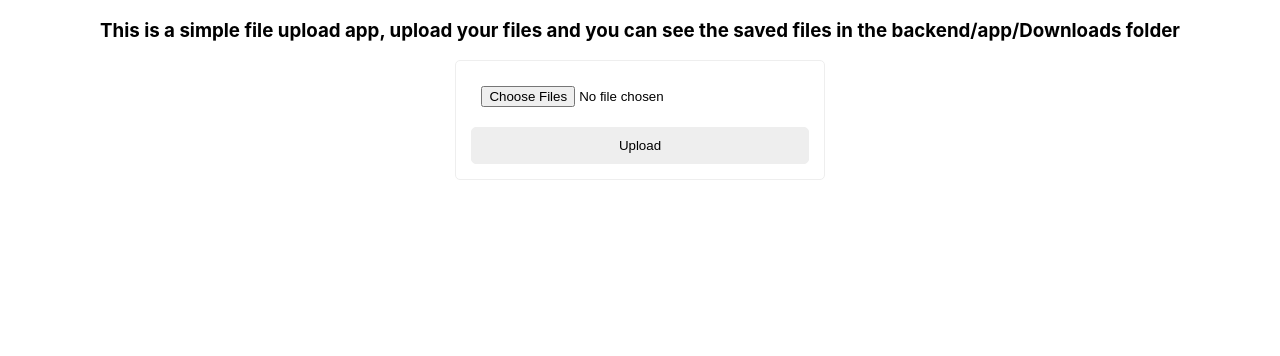
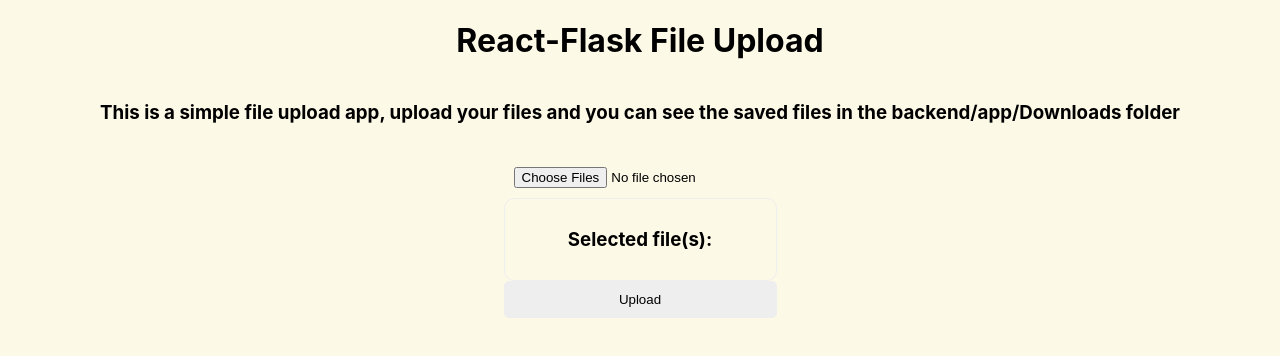
Before and after one commit to davidyen-888/react-flask-upload, a React (Create React App) app in the folder frontend/: page / in a window 1280 px wide. Shown: the top 356 px of the page. Built offline with nearby package versions, Linux system fonts and the light colour scheme.

Commit message:
Add README, add selected file name before upload

```diff
--- a/frontend/src/App.css
+++ b/frontend/src/App.css
@@ -1,3 +1,8 @@
+/* all bg */
+body {
+  background-color: #fcf5d287;
+}
+
 .container {
   display: flex;
   flex-direction: column;
@@ -6,17 +11,15 @@
   padding: 0 20px;
 }
 .form {
+  display: flex;
+  flex-direction: column;
   padding: 15px;
-  border: 1px solid #eee;
   border-radius: 5px;
 }
 .formInput {
-  padding: 10px;
-  border-radius: 5px;
-  margin-bottom: 10px;
+    padding: 10px;
 }
 .formButton {
-  width: 100%;
   padding: 10px;
   border: 1px solid #eee;
   border-radius: 5px;
@@ -26,3 +29,10 @@
 .formButton:hover {
   background-color: #ddd;
 }
+
+.selectFile {
+  padding: 10px;
+  text-align: center;
+  border: 1px solid #eee;
+  border-radius: 10px;
+}
--- a/frontend/src/App.js
+++ b/frontend/src/App.js
@@ -3,15 +3,24 @@ import "./App.css";
 
 function App() {
   const [fileURL, setfileURL] = useState("");
+  const [selectedFile, setselectedFile] = useState(null);
 
   let uploadInput = React.createRef();
+
+  const handleSelectFile = (e) => {
+    const data = [];
+    for (let i = 0; i < e.target.files.length; i++) {
+      data.push(e.target.files.item(i));
+    }
+    setselectedFile(data);
+  };
 
   const handleUploadFile = (ev) => {
     ev.preventDefault();
 
     const data = new FormData();
     for (let i = 0; i < uploadInput.files.length; i++) {
-      data.append("file", uploadInput.files[i]);
+      data.append("file", uploadInput.files[i], uploadInput.files[i].name);
       fetch("http://localhost:5000/upload", {
         method: "POST",
         body: data,
@@ -28,6 +37,7 @@ function App() {
   return (
     <>
       <div className="container">
+        <h1>React-Flask File Upload</h1>
         <h3>
           This is a simple file upload app, upload your files and you can see
           the saved files in the backend/app/Downloads folder
@@ -40,7 +50,15 @@ function App() {
             ref={(ref) => {
               uploadInput = ref;
             }}
+            onChange={handleSelectFile}
           />
+          <div className="selectFile">
+            <h3>Selected file(s): </h3>
+            {selectedFile &&
+              selectedFile.map((item, index) => {
+                return <div key={index}>{item.name}</div>;
+              })}
+          </div>
           <button className="formButton" type="submit">
             Upload
           </button>
```
Also changed, not shown: 1 other file (tests, documents, lock files or other folders).
